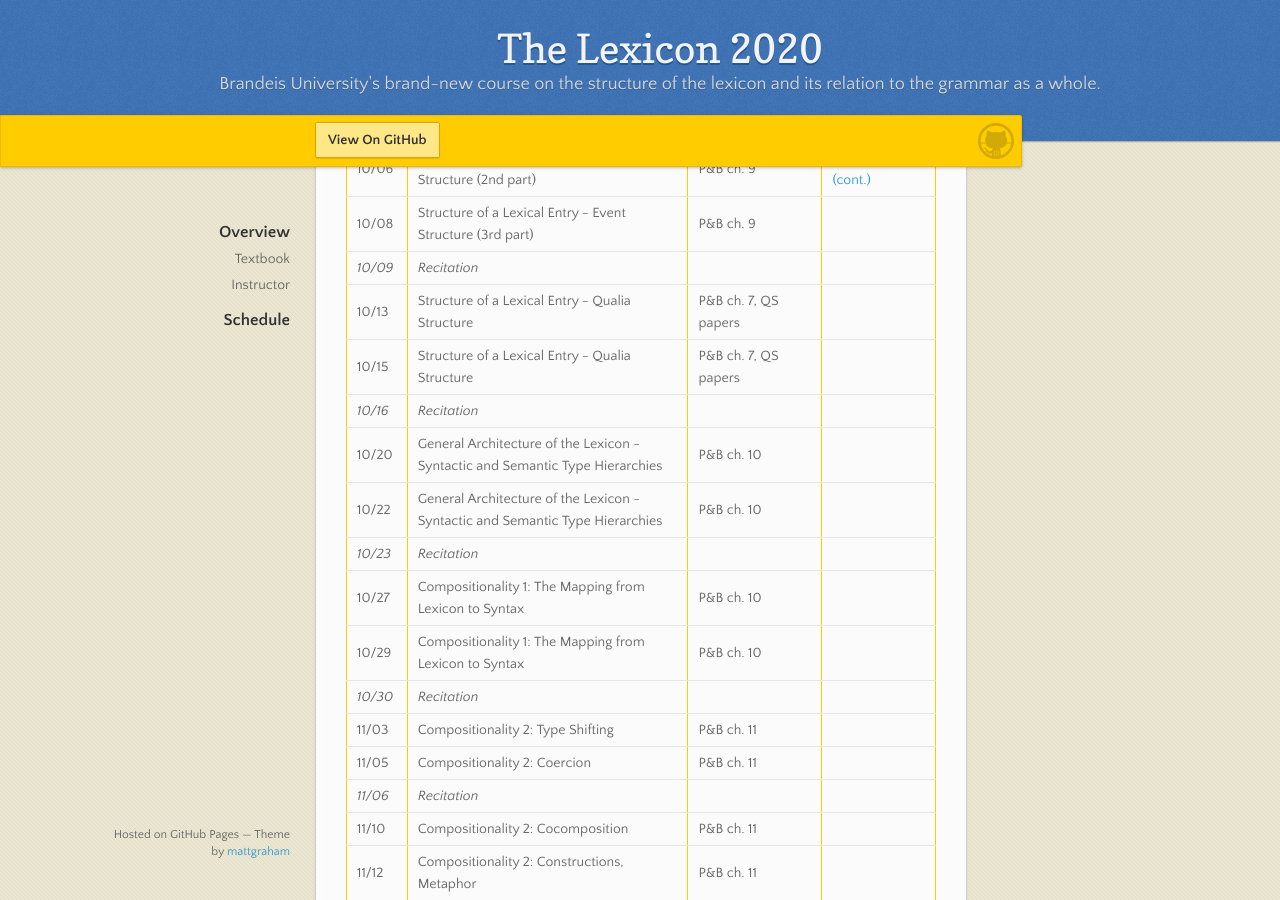
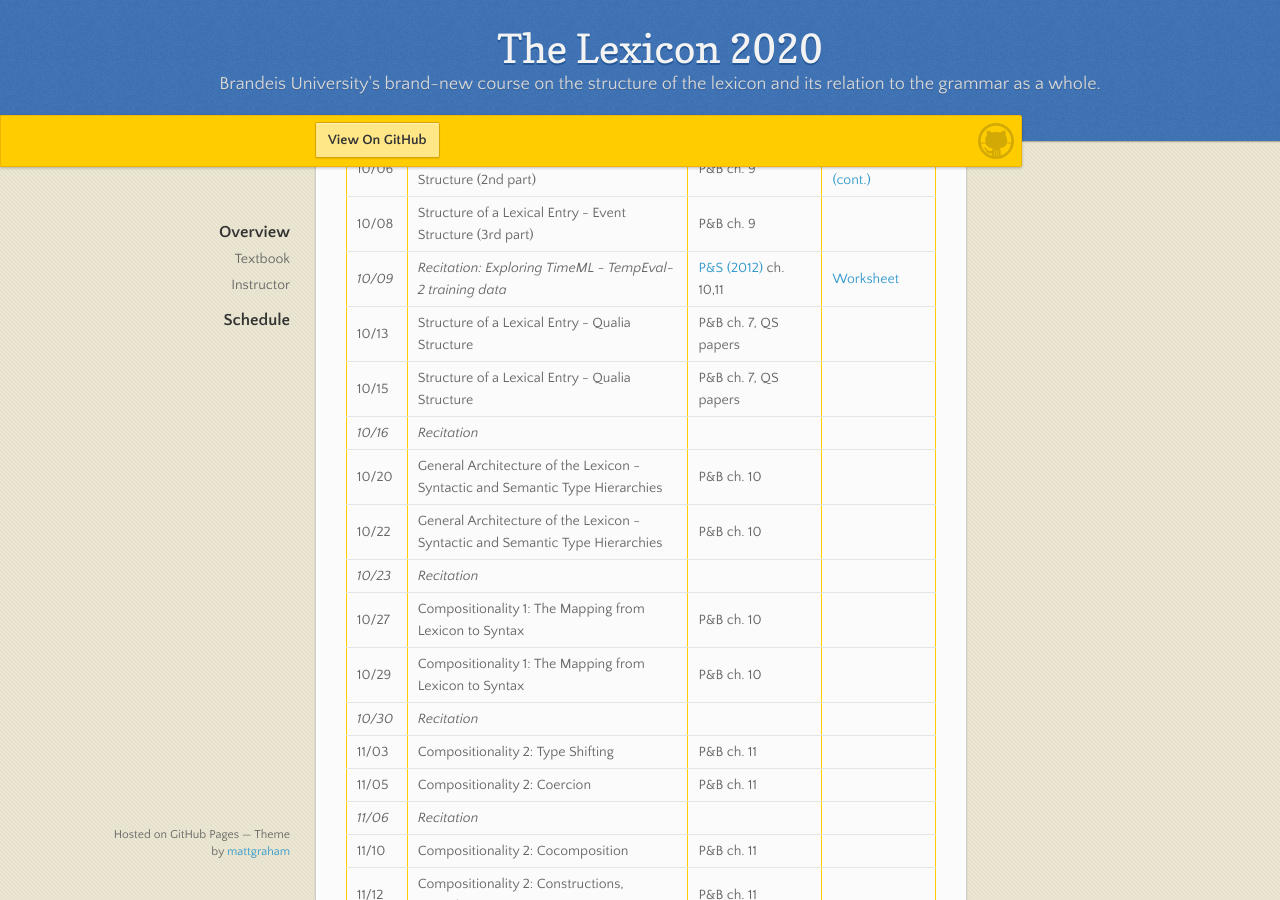
Before and after one commit to the-lexicon-2020/the-lexicon-2020.github.io, a Jekyll site: the page built from _pages/index.markdown, in a window 1280 px wide and 900 px high, scrolled down 1616 px. Built offline with Jekyll 4.4.1, drawn with Linux system fonts in a browser that asks for light colours; our own code applies the rules of GitHub Pages for plain Markdown files.

Commit message:
update schedule 10/09

```diff
--- a/_pages/index.markdown
+++ b/_pages/index.markdown
@@ -46,7 +46,7 @@ Professor [James Pustejovsky](mailto:jamesp@brandeis.edu)
 *10/02* | *Recitation: Quiz 1 - The Lexicon in Linguistic Theory* | |
 10/06 | Structure of a Lexical Entry - Event Structure (2nd part) | P&B ch. 9 | [Slides](http://jamespusto.com/wp-content/uploads/2018/08/ESSLLI-2018-Slides-Lecture1-b.pdf), [Slides (cont.)](http://jamespusto.com/wp-content/uploads/2018/08/ESSLLI-2018-Slides-Lecture2-aa.pdf)
 10/08 | Structure of a Lexical Entry - Event Structure (3rd part) | P&B ch. 9 |
-*10/09* | *Recitation* | |
+*10/09* | *Recitation: Exploring TimeML - TempEval-2 training data* | [P&S (2012)](https://www.oreilly.com/library/view/natural-language-annotation/9781449332693/) ch. 10,11 | [Worksheet](https://docs.google.com/document/d/1gP2-73TOQqEwuIBDV1K8E2-dxft5WwuXw_mjqhjnsBo/edit?usp=sharing)
 10/13 | Structure of a Lexical Entry - Qualia Structure | P&B ch. 7, QS papers |
 10/15 | Structure of a Lexical Entry - Qualia Structure | P&B ch. 7, QS papers |
 *10/16* | *Recitation* | |
```
